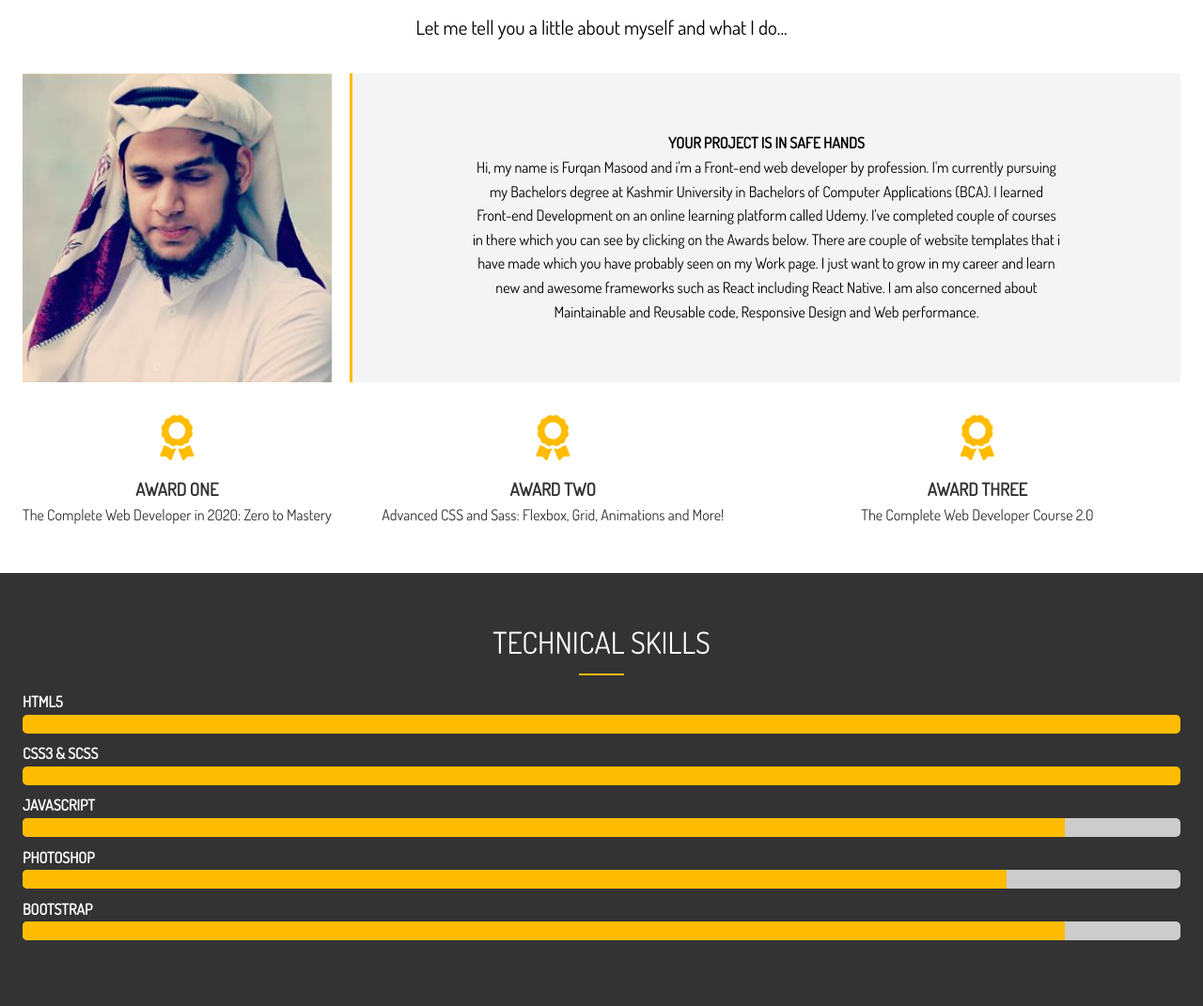
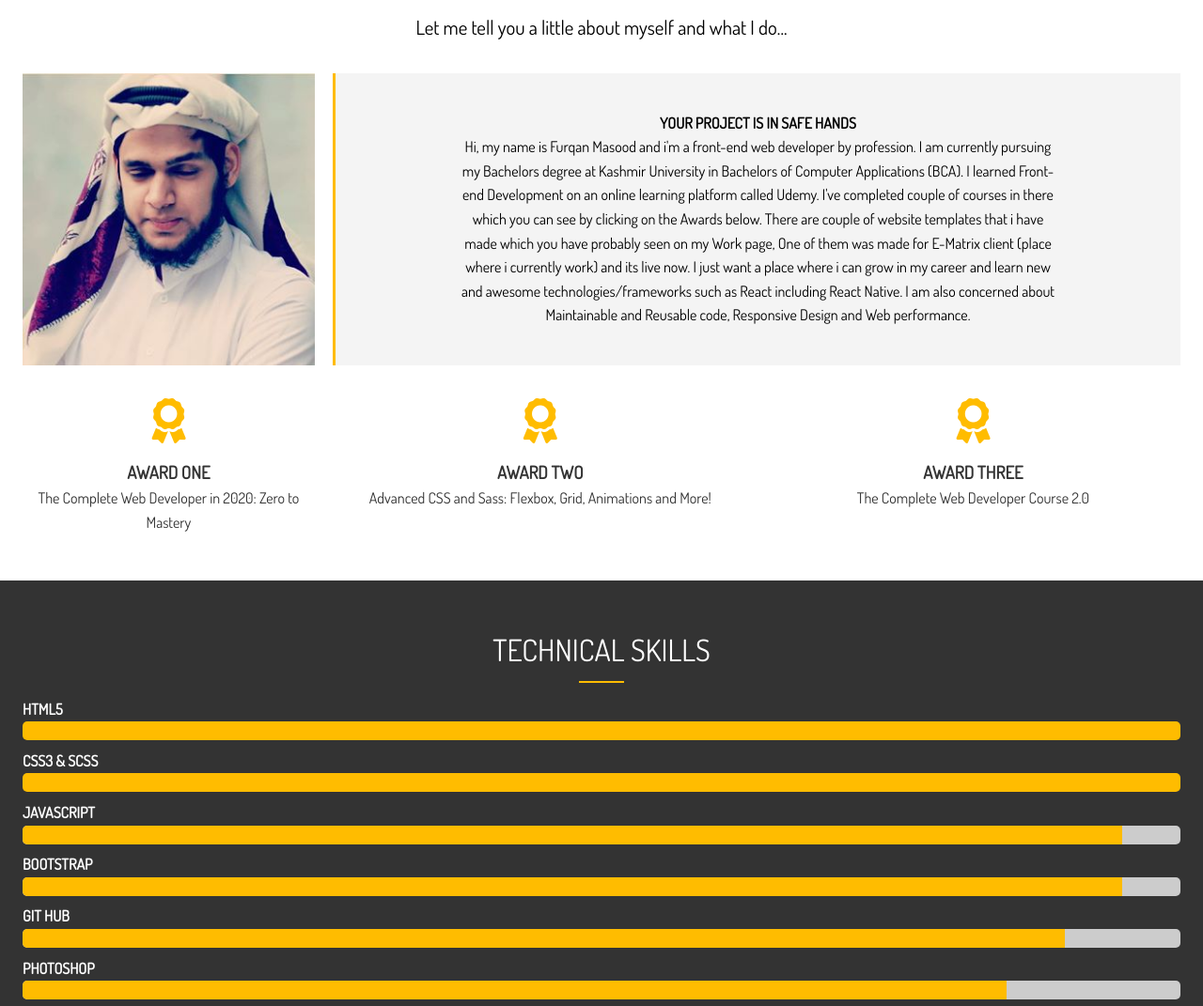
Before and after one commit to furki911/portfolio, a plain HTML site: page about.html in a window 1280 px wide. Shown: the part 203-1274 px from the top of the page at 94% size. Drawn offline with Linux system fonts and the light colour scheme.

Commit message:
Update about.html

```diff
--- a/about.html
+++ b/about.html
@@ -44,12 +44,13 @@
           <div class="bio bg-light">
             <h4>Your Project Is In Safe Hands</h4>
             <p>
-              Hi, my name is Furqan Masood and i'm a Front-end web developer by profession. I'm currently pursuing my Bachelors degree
+              Hi, my name is Furqan Masood and i'm a front-end web developer by profession. I am currently pursuing my Bachelors degree
               at Kashmir University in Bachelors of Computer Applications (BCA). I learned Front-end Development on an online learning platform
               called Udemy. I've completed couple of courses in there which you can see by clicking on the Awards below. There are couple of
-              website templates that i have made which you have probably seen on my Work page. I just want to grow in my career and learn
-              new and awesome frameworks such as React including React Native. I am also concerned about Maintainable and Reusable code, Responsive
-              Design and Web performance.
+              website templates that i have made which you have probably seen on my Work page, One of them was made for E-Matrix client
+              (place where i currently work) and its live now. I just want a place where i can grow in my career and learn
+              new and awesome technologies/frameworks such as React including React Native. I am also concerned about Maintainable
+              and Reusable code, Responsive Design and Web performance.
             </p>
           </div>
           <a class="award-1" href="https://www.udemy.com/certificate/UC-XZUZOZZE/" target="blank">
@@ -92,15 +93,23 @@
         </div>
         <h4>JavaScript</h4>
         <div class="progress">
+          <div style="width:95%"></div>
+        </div>
+        <h4>Bootstrap</h4>
+        <div class="progress">
+          <div style="width:95%"></div>
+        </div>
+        <h4>Git Hub</h4>
+        <div class="progress">
           <div style="width:90%"></div>
         </div>
         <h4>Photoshop</h4>
         <div class="progress">
           <div style="width:85%"></div>
         </div>
-        <h4>Bootstrap</h4>
+        <h4>Php</h4>
         <div class="progress">
-          <div style="width:90%"></div>
+          <div style="width:30%"></div>
         </div>
       </div>
     </section>
```
